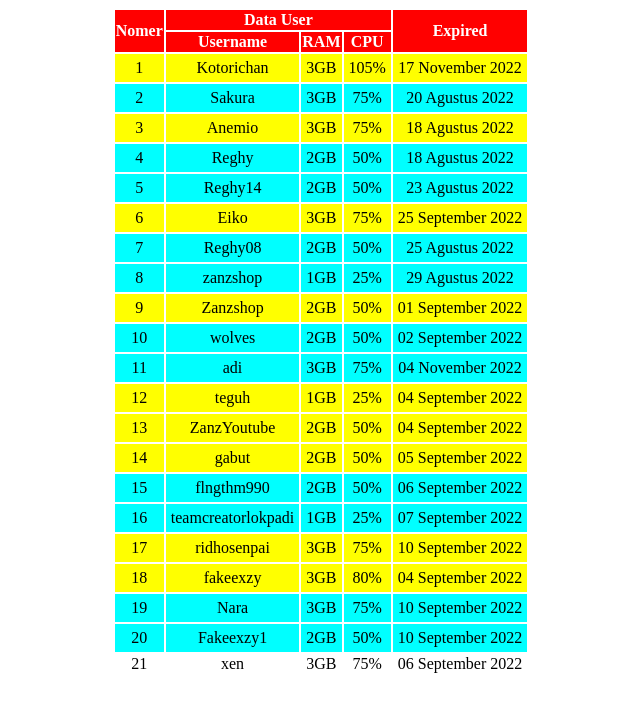
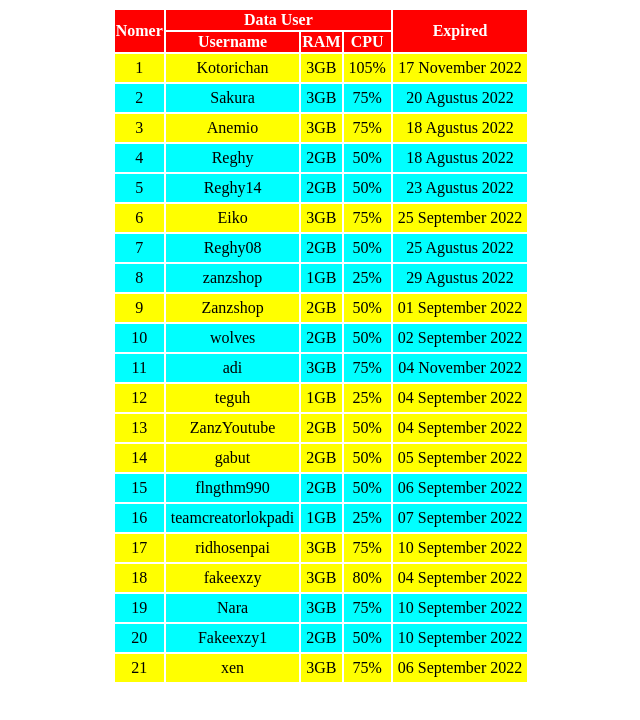
Before and after one commit to PanelAdhan/PanelAdhan.github.io, a plain HTML site: page index.html in a window 1280 px wide. Shown: the whole page, without its empty margins (319-959 px from the left). Drawn offline with Linux system fonts and the light colour scheme.

Commit message:
Update index.html

```diff
--- a/index.html
+++ b/index.html
@@ -177,10 +177,10 @@
     <td align="center"; class="supri">10 September 2022</td>
   </tr>
     <tr>
-    <td align="center"; class="xen">21</td>
-    <td align="center"; class="xen">xen</td>
-    <td align="center"; class="xen">3GB</td>
-    <td align="center"; class="xen">75%</td>
-    <td align="center"; class="xen">06 September 2022</td>
+    <td align="center"; class="zanzyt">21</td>
+    <td align="center"; class="zanzyt">xen</td>
+    <td align="center"; class="zanzyt">3GB</td>
+    <td align="center"; class="zanzyt">75%</td>
+    <td align="center"; class="zanzyt">06 September 2022</td>
   </tr>
 </table>
```
